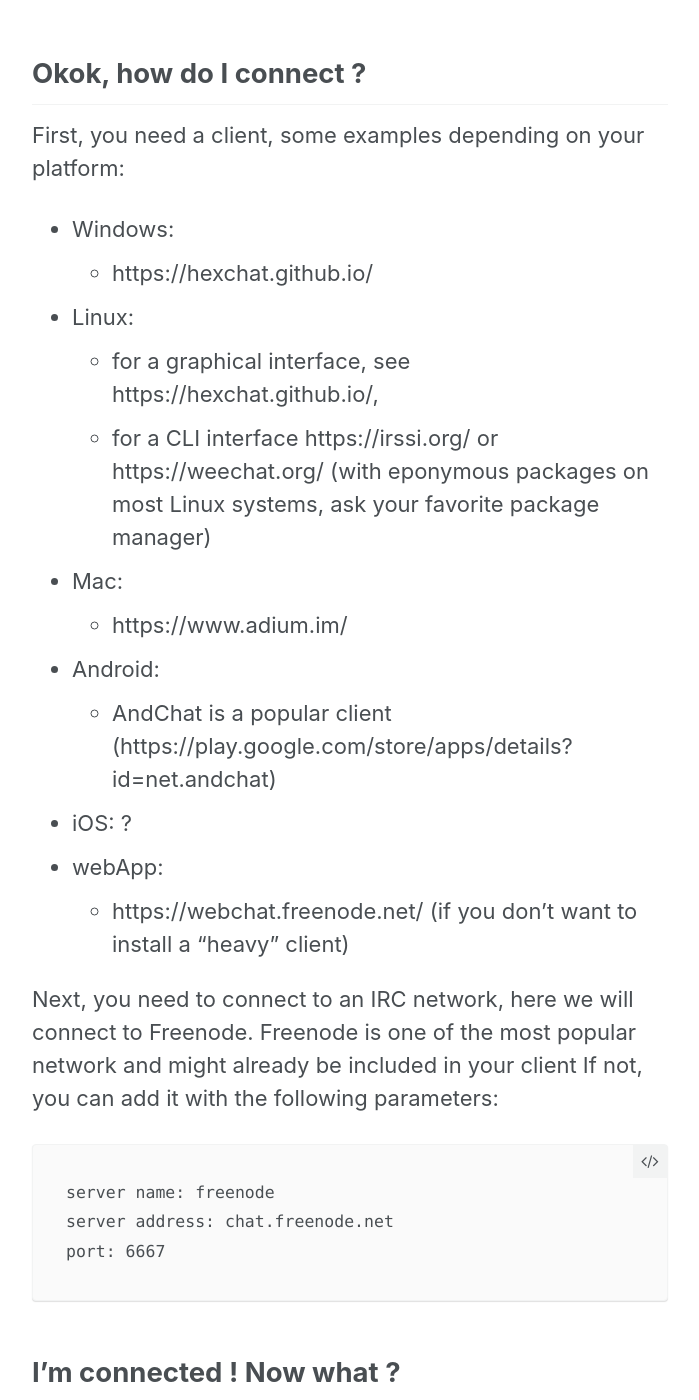
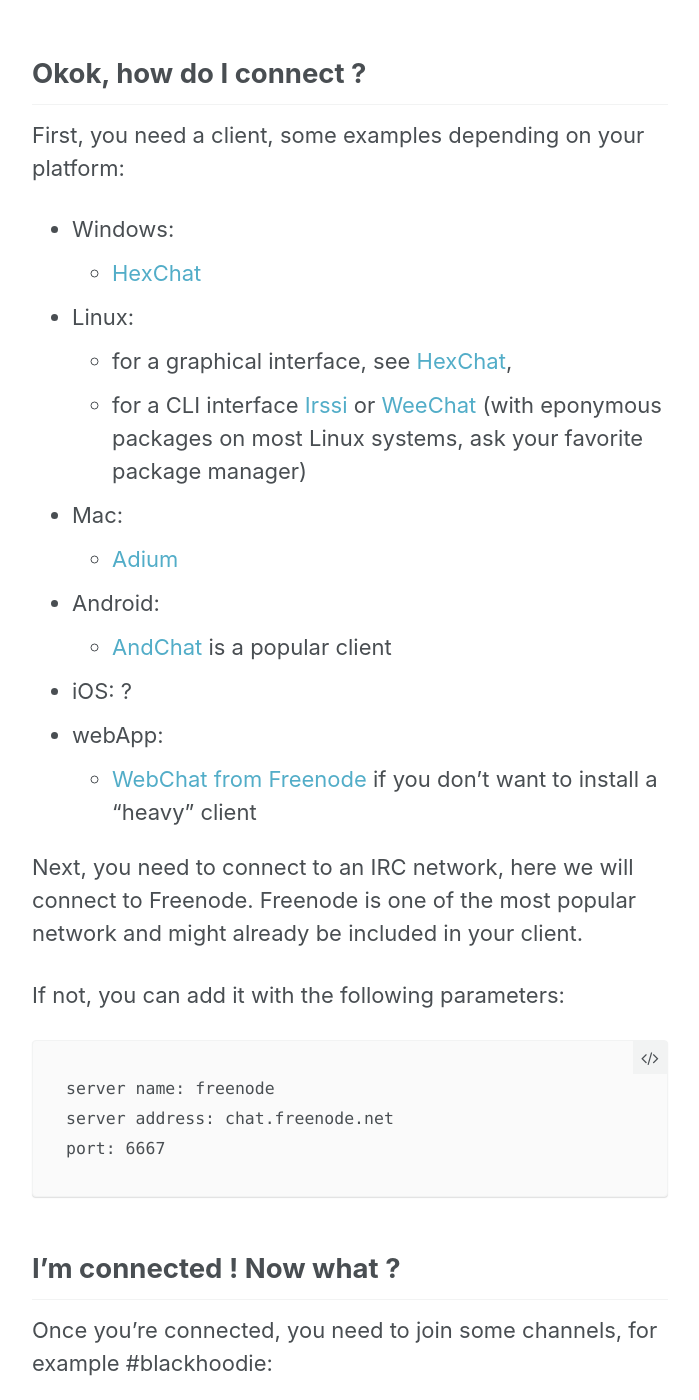
Before and after one commit to blackhoodieRE/blackhoodiere.github.io, a Jekyll site: the page built from _posts/2017-12-15-Blackhoodie-IRC-kylma.md, in a window 1280 px wide and 1400 px high, scrolled down 376 px. Shown: the whole window, without its empty margins (290-989 px from the left). Built offline with Jekyll 4.4.1, drawn with Linux system fonts in a browser that asks for light colours; some of the changed text lies outside the part shown.

Commit message:
Kylma's post update
updating links

````diff
--- a/_posts/2017-12-15-Blackhoodie-IRC-kylma.md
+++ b/_posts/2017-12-15-Blackhoodie-IRC-kylma.md
@@ -14,20 +14,22 @@
 -----------------------------------
 First, you need a client, some examples depending on your platform:
 * Windows:
-  - https://hexchat.github.io/
+  - [HexChat](https://hexchat.github.io/)
 * Linux:
-  - for a graphical interface, see https://hexchat.github.io/,
-  - for a CLI interface https://irssi.org/ or https://weechat.org/ (with eponymous packages on most Linux systems, ask your favorite package manager)
+  - for a graphical interface, see [HexChat](https://hexchat.github.io/),
+  - for a CLI interface [Irssi](https://irssi.org/) or [WeeChat](https://weechat.org/) (with eponymous packages on most Linux systems, ask your favorite package manager)
 * Mac:
-  - https://www.adium.im/
+  - [Adium](https://www.adium.im/)
 * Android:
-  - AndChat is a popular client (https://play.google.com/store/apps/details?id=net.andchat)
+  - [AndChat](https://play.google.com/store/apps/details?id=net.andchat.donate) is a popular client
 * iOS: ?
 * webApp:
-  - https://webchat.freenode.net/ (if you don't want to install a "heavy" client)
+  - [WebChat from Freenode](https://webchat.freenode.net/) if you don't want to install a "heavy" client
 
-Next, you need to connect to an IRC network, here we will connect to Freenode. Freenode is one of the most popular network and might already be included in your client
+Next, you need to connect to an IRC network, here we will connect to Freenode. Freenode is one of the most popular network and might already be included in your client.
+
 If not, you can add it with the following parameters:
+
 ```
 server name: freenode
 server address: chat.freenode.net
@@ -39,7 +41,7 @@
 ---------------------------------------
 Once you're connected, you need to join some channels, for example #blackhoodie:
 
-> /join #blackhoodie
+> /join #blackhoodie \<password\>
 
 Now you should have 2 tabs open:
 * a tab named "freenode" where you can set settings for the freenode network
@@ -61,20 +63,21 @@
 
 I want to send a private message to someone
 ----------------------------------------------------------------
->/query <nickname>
+>/query \<nickname\>
+
 This will open a new tab with a private conversation with that user only
 
 I want to change my nickname
 -------------------------------------------
->/nick <new_nickname>
+>/nick \<new_nickname\>
 
 I want to keep my nickname
 ---------------------------------------
 To register your nickname, you need to talk to nickserv, the Freenode bot handling this
->/msg nickserv register <password> <email>
+>/msg nickserv register \<password\> \<email\>
 
 Once your nickname is registered, you can identify yourself with this command
->/msg nickserv identify <password>
+>/msg nickserv identify \<password\>
 
 -- [Kylma](https://twitter.com/_kylma)
 
````
